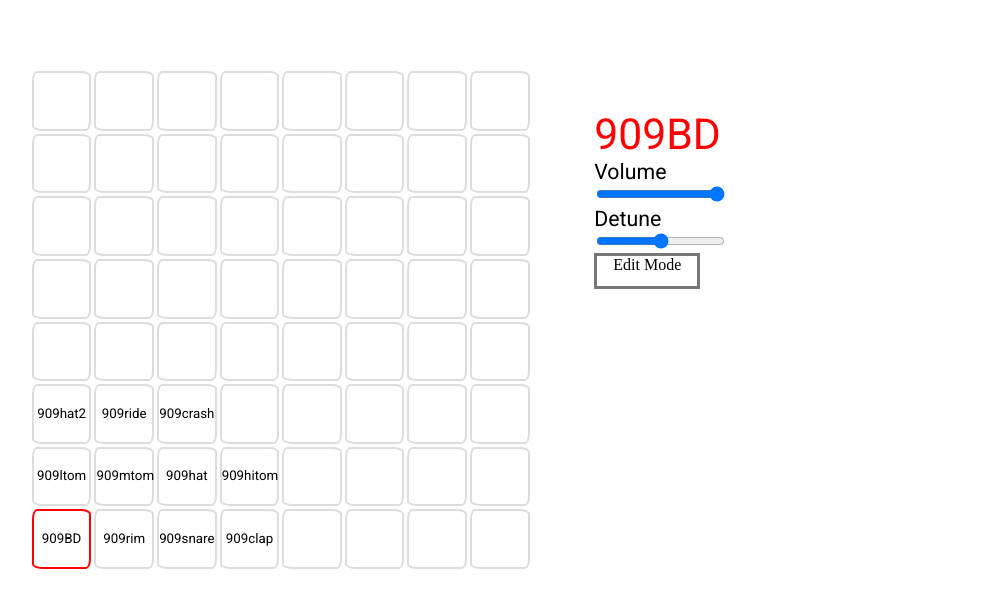
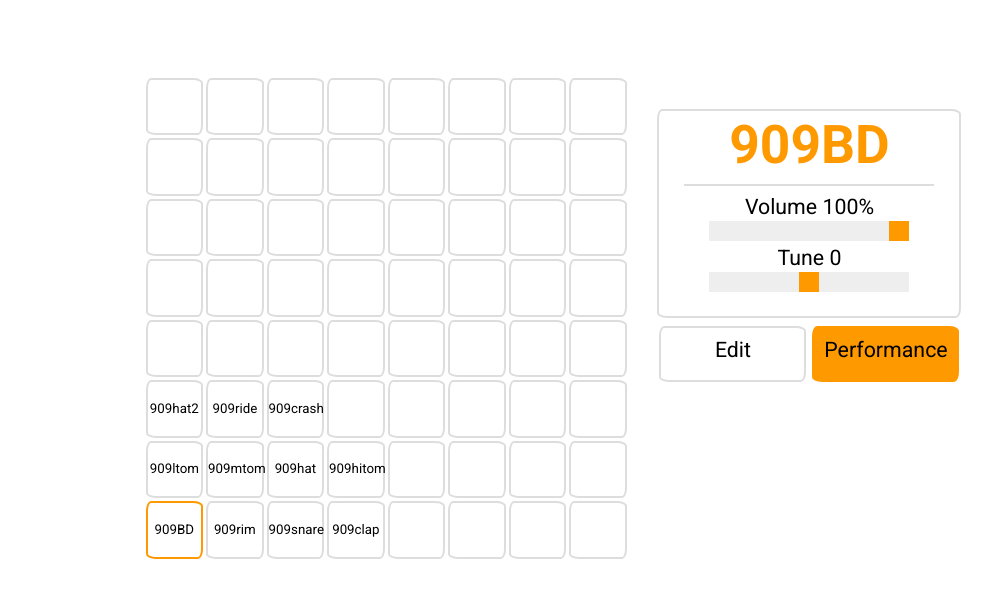
Before and after one commit to pdv/webmpc, a plain HTML site: page index.html in a window 1280 px wide. Shown: the whole page, without its empty margins (71-1063 px from the left). Drawn offline with nearby package versions, Linux system fonts and the light colour scheme; no server answers.

Commit message:
Formatting, modes

```diff
--- a/css/style.css
+++ b/css/style.css
@@ -14,16 +14,15 @@ html, body, div, {
 }
 
 #buttons {
-	width: 50%;
+	width: 55%;
 	height: 100%;
 	float: left;
 	min-width: 516px;
 }
 
 #button-holder {
-	width: 80%;
+	width: 70%;
 	padding-bottom: 80%;
-	margin-right: 5%;
 	float: right;
 	margin-top: 10%;
 	min-width: 466px;
@@ -38,6 +37,12 @@ html, body, div, {
 	float: left;
 	border: 2px solid #DDD;
 	border-radius: 5px 10px 5px 10px / 10px 5px 10px 5px;
+	-webkit-touch-callout: none;
+	-webkit-user-select: none;
+	-khtml-user-select: none;
+	-moz-user-select: none;
+	-ms-user-select: none;
+	user-select: none;
 }
 	.trigger:hover {
 		border: 2px solid #333;
@@ -66,45 +71,78 @@ html, body, div, {
 }
 
 #control-panel {
-	width: 80%;
+	width: 300px;
 	margin-left: 5%;
 	margin-top: 20%;
+	border: 2px solid #DDD;
+	border-radius: 5px 10px 5px 10px / 10px 5px 10px 5px;
+	padding-top: 3px;
+	padding-bottom: 20px;
+	text-align: center;
+}
+
+hr {
+	border: 0;
+	width: 250px;
+	height: 2px;
+	color: #DDD;
+	background-color: #DDD;
 }
 
 #trigger-name {
-	font-size: 32pt;
+	font-size: 40pt;
 	font-family: Roboto, Arial;
-	color: red;
+	font-weight: bold;
+	color: #FF9900;
+	width: 100%;
+	text-align: center;
 }
 
 label {
 	width: 30px;
 	font-family: Roboto, Arial;
 	font-size: 16pt;
+	margin-top: 30px;
+	text-align: center;
 }
 
-input[type=”range”] {
+input[type="range"] {
     -webkit-appearance: none;
     background-color: #EEE;
-    height: 15px;
-    width: 170px;
-    border-radius: 5px;
-    box-shadow: inset 1px 1px 3px rgba(0,0,0,0.6);
+    height: 20px;
+    width: 200px;
+    border-radius: 1px;
 }
 
-input[type=”range”]::-webkit-slider-thumb {
+input[type="range"]::-webkit-slider-thumb {
     -webkit-appearance: none;
     width:20px;
     height: 20px;
-    border-radius: 50%;
-    background: #fff;
-    box-shadow: 1px 2px 3px rgba(0,0,0,0.6);
+    background: #FF9900;
 }
 
-#mode-switch {
-	width: 100px;
-	height: 30px;
-	border: 3px solid #777;
-	text-align: center;
+.mode-switch {
+	margin-top: 30px;
+	height: 43px;
+	font-size: 16pt;
 	float: left;
+	font-family: Roboto, Arial;
+	width: 143px;
+	border: 2px solid #DDD;
+	border-radius: 5px 10px 5px 10px / 10px 5px 10px 5px;
+	padding-top: 9px;
+	-webkit-touch-callout: none;
+	-webkit-user-select: none;
+	-khtml-user-select: none;
+	-moz-user-select: none;
+	-ms-user-select: none;
+	user-select: none;
 }
+
+#perfmode {
+	margin-left: 6px;
+}
+
+#100percent {
+	height: 100%;
+}
--- a/index.html
+++ b/index.html
@@ -94,13 +94,15 @@
 
 		<div id="control-panel">
 			<span id="trigger-name">~TITLE~</span>
+			<hr />
 			<form id="control-form">
-				<label for="volume">Volume</label><br />
+				<label for="volume" id="vol-label">Volume    100%</label><br />
 				<input type="range" id="volume" min=0 value=1 max=1 step=.01 oninput="changeVolume(this);" /><br />
-				<label for="detune">Detune</label><br />
+				<label for="detune" id="detune-label">Tune   0</label><br />
 				<input type="range" id="detune" min=0.25 value=1 max=1.75 step=.05 oninput="changePitch(this);" /><br />
 			</form>
-			<div id="mode-switch">Edit Mode</div>
+			<div id="editmode" class="mode-switch"><span id="100percent"></span>Edit</div>
+			<div id="perfmode" class="mode-switch"><span id="100percent"></span>Performance</div>
 		</div>
 
 	</div>
--- a/js/master.js
+++ b/js/master.js
@@ -4,6 +4,8 @@ var pads;
 var editMode = false; // false = performance
 
 $(document).ready(function() {
+
+   modeSwitch(false);
 
   // AudioContext
   try {
@@ -16,7 +18,8 @@ $(document).ready(function() {
   pads = new Array(64);
 
   // Mode buttons
-  $('#mode-switch').click(modeSwitch);
+  $('#editmode').click(function() {modeSwitch(true)});
+  $('#perfmode').click(function() {modeSwitch(false)});
 
   //Initialize all the pads
   for (var i = 0; i < 64; i++) {
@@ -28,10 +31,13 @@ $(document).ready(function() {
       } else {
         playSound(j);
       }
+      $(this).css({'border': '2px solid #333'});
     })
 
+    $('#' + i).mouseup(function() {revertBorder($(this));});
+
     pads[i] = {
-      'name': "No sound loaded",
+      'name': "Empty",
       'buffer': null,
       'gain': 1.0,
       'pitch': 1.0
@@ -46,13 +52,20 @@ $(document).ready(function() {
   var sounds1 = ["sounds/909BD.wav", "sounds/909rim.wav", "sounds/909snare.wav", "sounds/909clap.wav"];
   var sounds2 = ["sounds/909ltom.wav", "sounds/909mtom.wav", "sounds/909hat.wav", "sounds/909hitom.wav"];
   var sounds3 = ["sounds/909hat2.wav", "sounds/909ride.wav", "sounds/909crash.wav"];
+
   for (var i = 0; i < 4; i++) {
+    var url = sounds1[i];
+    pads[i].name = url.slice(7,url.length-4);
     loadSound(i, sounds1[i]);
   }
   for (var i = 8; i < 12; i++) {
+    var url = sounds2[i-8];
+    pads[i].name = url.slice(7,url.length-4);
     loadSound(i, sounds2[i-8]);
   }
   for (var i = 16; i < 19; i++) {
+    var url = sounds3[i-16];
+    pads[i].name = url.slice(7,url.length-4);
     loadSound(i, sounds3[i-16]);
   }
   // END TESTING
@@ -65,14 +78,19 @@ $(document).ready(function() {
 
 var beingEdited;
 
+
+// MISC JAWN
+
 function displayInfo(padNumber) {
   if (padNumber == -1) return;
   beingEdited = padNumber;
   $('.trigger').css("border", "2px solid #DDD");
   $('#trigger-name').html(pads[padNumber].name);
-  $('#' + padNumber).css("border", "2px solid red");
+  $('#' + padNumber).css("border", "2px solid #FF9900");
   $('#detune').val(pads[padNumber].pitch);
   $('#volume').val(pads[padNumber].gain);
+  $('#vol-label').html("Volume    " + Math.floor(pads[padNumber].gain*100) + "%");
+  $('#detune-label').html("Tune    " + Math.floor((pads[padNumber].pitch-1)*133.33));
 }
 
 
@@ -93,7 +111,6 @@ function loadSound(i, url) {
   }
 
   request.send();
-  pads[i].name = url.slice(7,url.length-4);
   $('#' + i).html('<span class="pad-label">' + pads[i].name + '</span>');
 }
 
@@ -105,7 +122,6 @@ function playSound(i) {
   if (!pads[i].buffer || i == -1) return;
   var source = context.createBufferSource();
   source.buffer = pads[i].buffer;
-  console.log(pads[i].gain);
   var gainNode = context.createGain();
   source.connect(gainNode);
   gainNode.connect(context.destination);
@@ -124,6 +140,7 @@ var outputs = null;
 var input = null;
 var output = null;
 var select = false;
+var prevMode;
 
 function handleMIDIMessage(ev) {
 
@@ -133,7 +150,6 @@ function handleMIDIMessage(ev) {
 
   if (trig == 120) {
     select = true;
-    $('#mode-switch').css("background-color", "red");
   }
 
   // Transposing the trigger number
@@ -168,17 +184,20 @@ function handleMIDIMessage(ev) {
     $('#' + trig).css({'border': '2px solid #333'});
     output.send(ev.data);
   } else {
-    if (trig == beingEdited) {
-      $('#' + trig).css({'border': '2px solid red'});
-    } else {
-      $('#' + trig).css({'border': '2px solid #DDD'});
-    }
+    revertBorder($('#' + trig));
 
     output.send(ev.data);
     if (parseInt(ev.data[1].toString()) == 120) {
       select = false;
-      $('#mode-switch').css("background-color", "white");
     }
+  }
+}
+
+function revertBorder(i) {
+  if (i.attr('id') == beingEdited) {
+    i.css({'border': '2px solid #FF9900'});
+  } else {
+    i.css({'border': '2px solid #DDD'});
   }
 }
 
@@ -243,6 +262,7 @@ function dragDropUpload(i) {
 function handleFiles(files, i) {
   window.URL = window.URL || window.webkitURL;
   var file = files[0];
+  pads[i].name = prompt("Enter a name for this sample","Untitled");
   loadSound(i, window.URL.createObjectURL(file));
   window.URL.revokeObjectURL(this.arc);
 }
@@ -251,17 +271,25 @@ function handleFiles(files, i) {
 
 function changeVolume (element) {
   pads[beingEdited].gain = element.value;
+  $('#vol-label').html("Volume    " + Math.floor(element.value*100) + "%");
 }
 
 function changePitch(element) {
   pads[beingEdited].pitch = element.value
+  $('#detune-label').html("Tune    " + Math.floor((element.value-1)*133.34));
 }
 
-function modeSwitch() {
-  editMode = !editMode;
+function modeSwitch(m) {
+  editMode = m;
   if (!editMode) {
-    $('#mode-switch').css("background-color", "white");
+    $('#editmode').css("background-color", "white");
+    $('#perfmode').css("background-color", "#FF9900");
+    $('#perfmode').css("border", "2px solid #FF9900");
+    $('#editmode').css("border", "2px solid #DDD;");
   } else {
-     $('#mode-switch').css("background-color", "red");
+     $('#editmode').css("background-color", "#FF9900");
+     $('#perfmode').css("background-color", "white");
+     $('#editmode').css("border", "2px solid #FF9900");
+     $('#perfmode').css("border", "2px solid #DDD");
   }
 }
```
